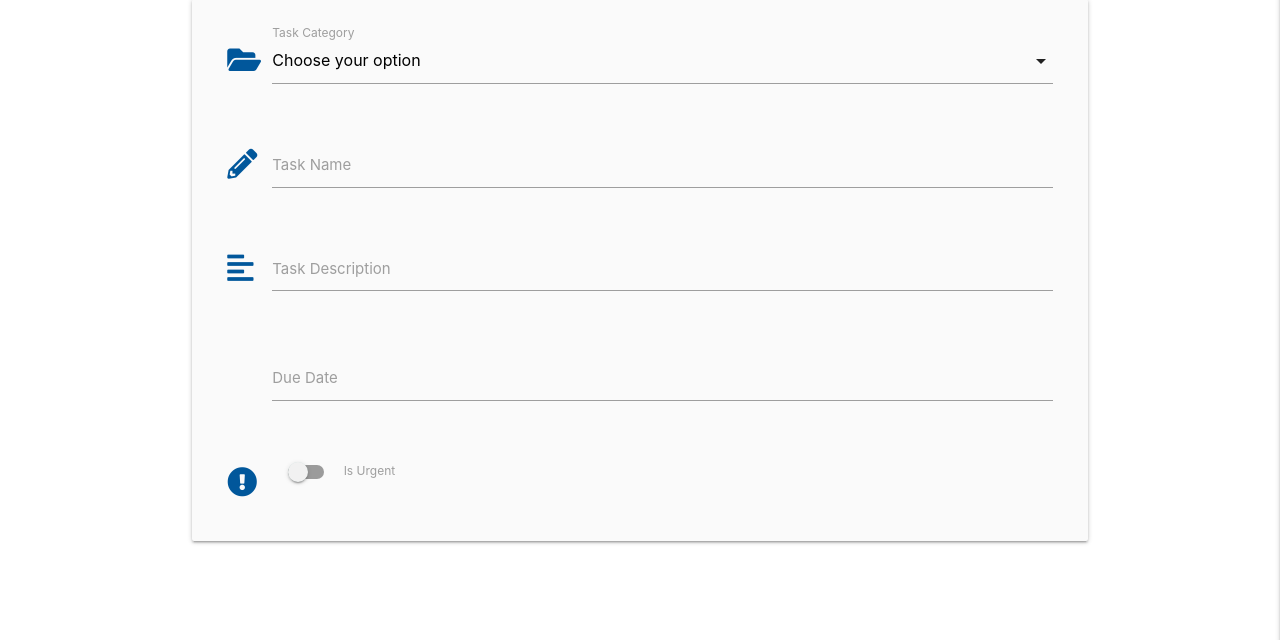
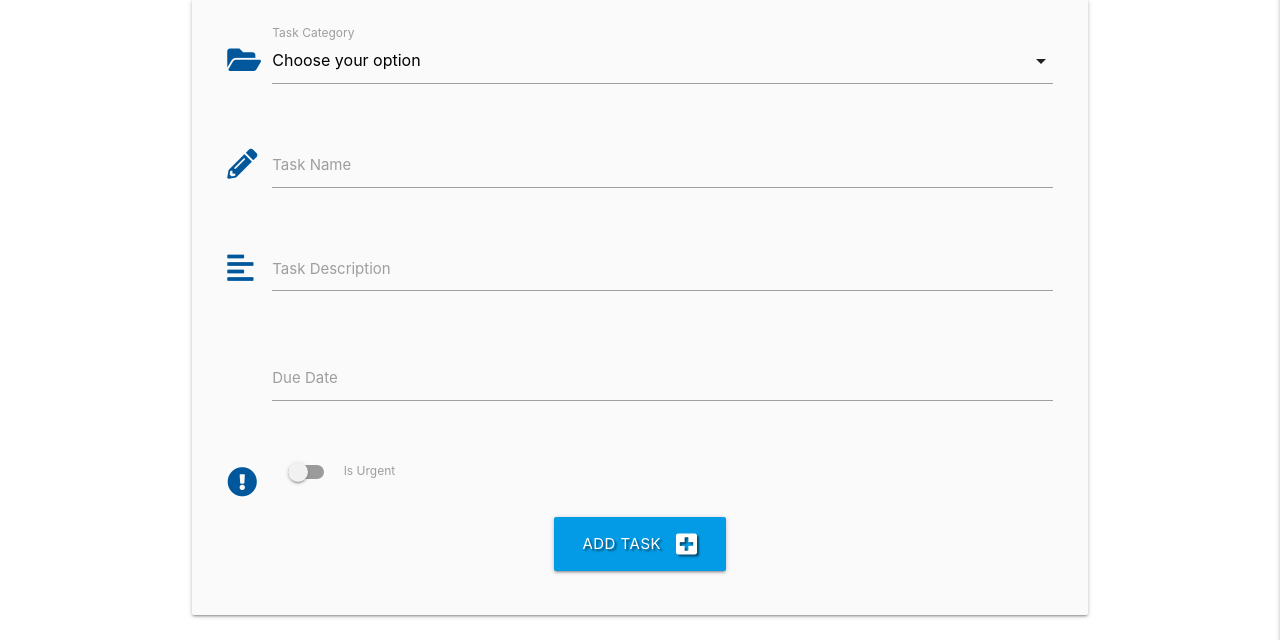
Before and after one commit to adamkcook94/flask-task-manager, a Flask app: page /add_task in a window 1280 px wide. Shown: the part 160-800 px from the top of the page. Run offline with Flask 2, Linux system fonts and the light colour scheme; data that the repository does not hold is empty; some libraries are stand-ins or nearby versions.

Commit message:
Allow user to submit task to database

```diff
--- a/app.py
+++ b/app.py
@@ -99,8 +99,22 @@ def logout():
     return redirect(url_for("login"))
 
 
-@app.route("/add_task")
+@app.route("/add_task", methods=["GET", "POST"])
 def add_task():
+    if request.method == "POST":
+        is_urgent = "on" if request.form.get("is_urgent") else "off"
+        task = {
+            "category_name": request.form.get("category_name"),
+            "task_name": request.form.get("task_name"),
+            "task_description": request.form.get("task_description"),
+            "is_urgent": is_urgent,
+            "due_date": request.form.get("due_date"),
+            "created_by": session["user"]
+        }
+        mongo.db.tasks.insert_one(task)
+        flash("Task Successfully Added")
+        return redirect(url_for("get_tasks"))
+
     categories = mongo.db.categories.find().sort("category_name", 1)
     return render_template("add_task.html", categories=categories)
 
--- a/templates/add_task.html
+++ b/templates/add_task.html
@@ -4,7 +4,8 @@
 <h3 class="light-blue-text text-darken-4 center-align">Add Task</h3>
 
 <div class="row card-panel grey lighten-5">
-    <form class="col s12" method="POST" action="">
+    <form class="col s12" method="POST" action="{{ url_for('add_task') }}">
+        <!-- category selection -->
         <div class="row">
             <div class="input-field col s12">
                 <i class="fas fa-folder-open prefix light-blue-text text-darken-4"></i>
@@ -18,6 +19,7 @@
                 <label for="category_name">Task Category</label>
             </div>
         </div>
+        <!-- task name -->
         <div class="row">
             <div class="input-field col s12">
                 <i class="fas fa-pencil-alt prefix light-blue-text text-darken-4"></i>
@@ -26,6 +28,7 @@
                 <label for="task_name">Task Name</label>
             </div>
         </div>
+        <!-- task description-->
         <div class="row">
             <div class="input-field col s12">
                 <i class="fas fa-align-left light-blue-text text-darken-4 prefix"></i>
@@ -34,7 +37,7 @@
                 <label for="task_description">Task Description</label>
             </div>
         </div>
-
+        <!--due date picker-->
         <div class="row">
             <div class="input-field col s12">
                 <i class="fas fa-calender-alt prefix light-blue-text text-darken-4"></i>
@@ -43,7 +46,7 @@
                 <label for="due_date">Due Date</label>
             </div>
         </div>
-
+        <!--is urgent toggle-->
         <div class="row">
             <div class="input-field col s12">
                 <div class="switch">
@@ -56,6 +59,14 @@
                 </div>
             </div>
         </div>
+        <!--submit button-->
+        <div class="row">
+            <div class="col s12 center-align">
+                <button type="submit" class="btn-large light-blue darken-1 text-shadow">
+                    Add Task <i class="fas fa-plus-square right"></i>
+                </button>
+            </div>
+        </div>
     </form>
 </div>
 
--- a/templates/tasks.html
+++ b/templates/tasks.html
@@ -11,7 +11,7 @@
     {% extends "base.html" %}
     {% block content %}
 
-    <h2>I'm extending the base template</h2>
+    <h3 class="light-blue-text text-darken-4 center-align">All Tasks</h3>
 
 
     <ul class="collapsible">
@@ -28,6 +28,7 @@
             <div class="collapsible-body">
                 <strong>{{ task.category_name}}</strong>
                 <p>{{ task.task_description }}</p>
+                <p><em>by {{ task.created_by }}</em></p>
             </div>
         </li>
         {% endfor %}
```
